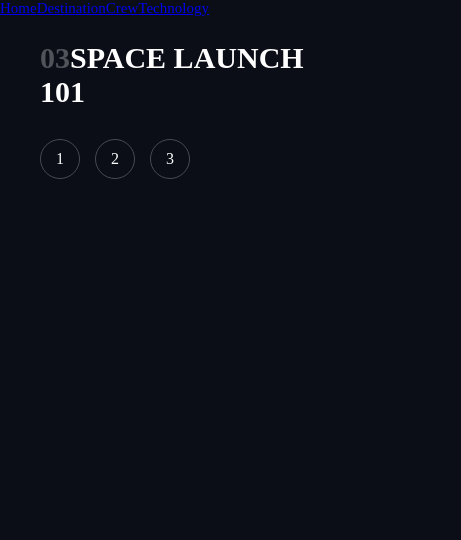
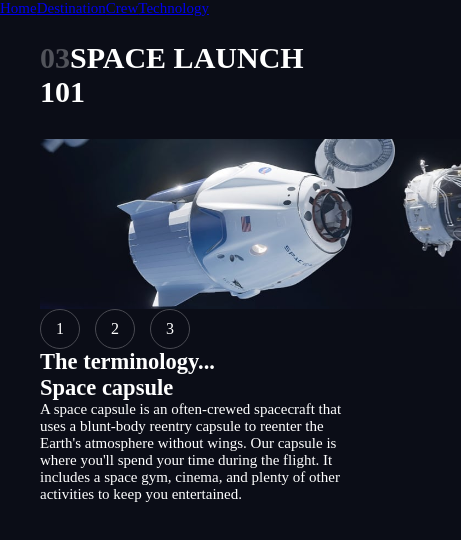
Before and after one commit to MitiaElodie/space-tourism-website-main, a Vue app: page /technology in a window 390 px wide. Shown: the top 540 px of the page, 461 px wide, since content can reach past the window. Built offline with nearby package versions, Linux system fonts and the light colour scheme; a web font is replaced by a local one.

Commit message:
HTML + CSS: add responsive image and details container

```diff
--- a/src/assets/base.scss
+++ b/src/assets/base.scss
@@ -11,7 +11,6 @@ $laptop-breakpoint: 760px;
   --color-text: #{ $color-white };
   --color-background: #{ $color-black };
   --color-secondary-text: #{ $color-purple };
-
 
   --h1-size: 80px;
   --h2-size: 100px;
@@ -51,6 +50,8 @@ $laptop-breakpoint: 760px;
   --number-slider-active-background-color: #{ $color-white };
   --number-slider-active-color: #{ $color-black };
   --number-slider-size: 40px;
+
+  --technology-image-height: 170px;
 }
 
 @media (min-width: $tablet-breakpoint) {
@@ -73,6 +74,8 @@ $laptop-breakpoint: 760px;
     --crew-image-size: 532px;
 
     --number-slider-size: 60px;
+
+    --technology-image-height: 310px;
   }
 }
 
--- a/src/views/TechnologyView.vue
+++ b/src/views/TechnologyView.vue
@@ -47,10 +47,37 @@ export default {
     order="03"
     title="Space launch 101"
   >
-    <NumberSlider
-      :slider-list="technologyList"
-      :initially-selected="selected"
-      @click="onTechnologyClick"
-    />
+  <div class="technology-view__image-container">
+    <picture>
+      <source class="technology-view__image" :srcset="selected.imagePortrait" media="(min-width: 760px)" />
+      <img class="technology-view__image" :src="selected.imageLandscape" :alt="`Image of ${ selected.name }`" />
+    </picture>
+  </div>
+    <div class="technology-view__information-container">
+      <NumberSlider
+        class="technology-view__slider"
+        :slider-list="technologyList"
+        :initially-selected="selected"
+        @click="onTechnologyClick"
+      />
+      <div class="technology-view__details-container">
+        <h2 class="technology-view__terminology-label">The terminology...</h2>
+        <h2 class="technology-view__name">{{ selected.name }}</h2>
+        <p class="technology-view__description">{{ selected.description }}</p>
+      </div>
+    </div>
   </PageBase>
 </template>
+
+<style lang="scss">
+.technology-view {
+  &__image-container {
+    height: var(--technology-image-height);
+    width: 100%;
+  }
+
+  &__image {
+    height: 100%;
+  }
+}
+</style>
```
